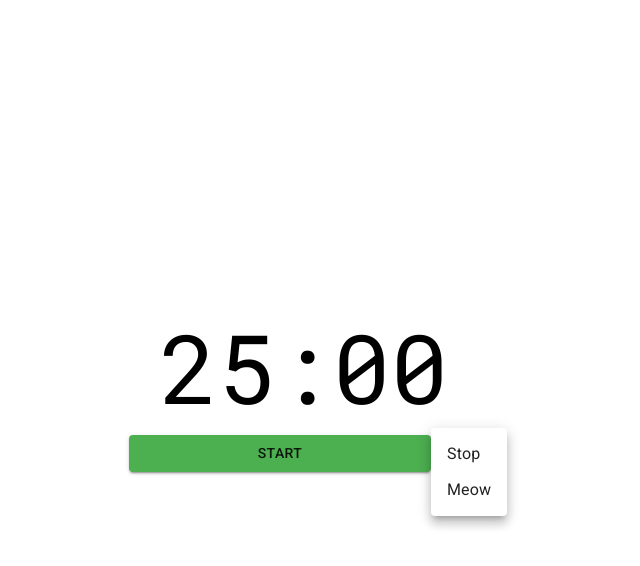
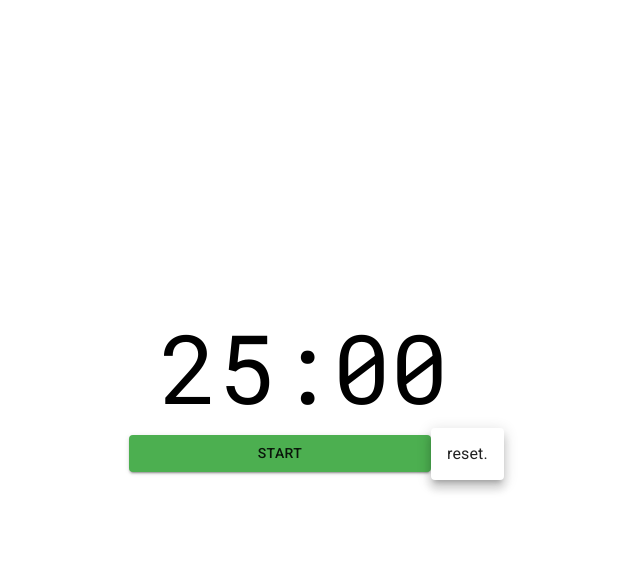
Before and after one commit to drewkiimon/think-straight, a React (Create React App) app: page / in a window 1280 px wide. Both pictures are taken after a click on the button 791 px from the left and 453 px from the top of the page. Shown: the top 566 px of the page, without its empty margins (336-976 px from the left). Built offline with nearby package versions, Linux system fonts and the light colour scheme.

Commit message:
reset now option

```diff
--- a/src/components/Timer.js
+++ b/src/components/Timer.js
@@ -38,6 +38,8 @@ class Timer extends Component {
 	}
 
 	stopPomodoroCycle() {
+		document.title = Constants.THINK_STRAIGHT;
+
 		clearInterval(this.state.id);
 
 		this.setState({
@@ -53,7 +55,7 @@ class Timer extends Component {
 				},
 			}),
 			id: null,
-		})
+		});
 	}
 
 	playAlarm() {
@@ -223,7 +225,10 @@ class Timer extends Component {
 							</Button>
 						)}
 					</ThemeProvider>
-					<TimerActions stopPomodoroCycle={this.stopPomodoroCycle}></TimerActions>
+					<TimerActions
+						stopPomodoroCycle={
+							this.stopPomodoroCycle
+						}></TimerActions>
 				</div>
 
 				<Streaks
--- a/src/components/TimerActions/TimerActions.js
+++ b/src/components/TimerActions/TimerActions.js
@@ -1,4 +1,5 @@
 import React, { Component } from "react";
+import * as Constants from "./../../constants/constants";
 import IconButton from "@material-ui/core/IconButton";
 import Menu from "@material-ui/core/Menu";
 import MenuItem from "@material-ui/core/MenuItem";
@@ -33,12 +34,12 @@ class TimerActions extends Component {
 
 	render() {
 		return (
-			<div className="timer-actions">
+			<div className='timer-actions'>
 				<IconButton
 					aria-controls='simple-menu'
 					aria-haspopup='true'
 					onClick={this.toggleMenu}>
-					<i className="fas fa-chevron-circle-down"></i>
+					<i className='fas fa-chevron-circle-down'></i>
 				</IconButton>
 				<Menu
 					id='simple-menu'
@@ -46,8 +47,12 @@ class TimerActions extends Component {
 					keepMounted
 					open={Boolean(this.state.isOpen)}
 					onClose={this.handleClose}>
-					<MenuItem onClick={this.stopPomodoroCycle}>Stop</MenuItem>
-					<MenuItem onClick={this.handleClose}>Meow</MenuItem>
+					<MenuItem onClick={this.stopPomodoroCycle}>
+						{Constants.RESET}
+					</MenuItem>
+					{/* <MenuItem onClick={this.handleClose}>
+						{Constants.START_SHORT_BREAK}
+					</MenuItem> */}
 				</Menu>
 			</div>
 		);
--- a/src/components/TimerView/TimerView.js
+++ b/src/components/TimerView/TimerView.js
@@ -5,12 +5,12 @@ import "./TimerView.scss";
 
 class TimerView extends Component {
 	getTime() {
-		var minutes = ((this.props.timerLength - this.props.current) / 60) | 0,
+		var timeElapsed = this.props.timerLength - this.props.current,
+			minutes = (timeElapsed / 60) | 0,
 			seconds =
-				String((this.props.timerLength - this.props.current) % 60)
-					.length === 1
-					? "0" + ((this.props.timerLength - this.props.current) % 60)
-					: (this.props.timerLength - this.props.current) % 60;
+				String(timeElapsed % 60).length === 1
+					? "0" + (timeElapsed % 60)
+					: timeElapsed % 60;
 
 		return minutes + ":" + seconds;
 	}
--- a/src/constants/constants.js
+++ b/src/constants/constants.js
@@ -2,12 +2,13 @@ export const THINK_STRAIGHT = "think straight.";
 export const PAUSED = "paused.";
 export const FOCUSING = "focusing...";
 export const BREAK = "break?";
-export const START_SHORT_BREAK = "start short break";
-export const START_LONG_BREAK = "start long break";
+export const START_SHORT_BREAK = "start short break.";
+export const START_LONG_BREAK = "start long break.";
 export const LETS_GO = "lets go.";
 export const TAKING_A_BREATHER = "taking a breather.";
-
 
 export const POMODORO_LENGTH = 1500; // 25 * 60
 export const SHORT_BREAK_LENGTH = 300; // 5 * 60
 export const LONG_BREAK_LENGTH = 900; // 15 * 60
+
+export const RESET = "reset.";
```
